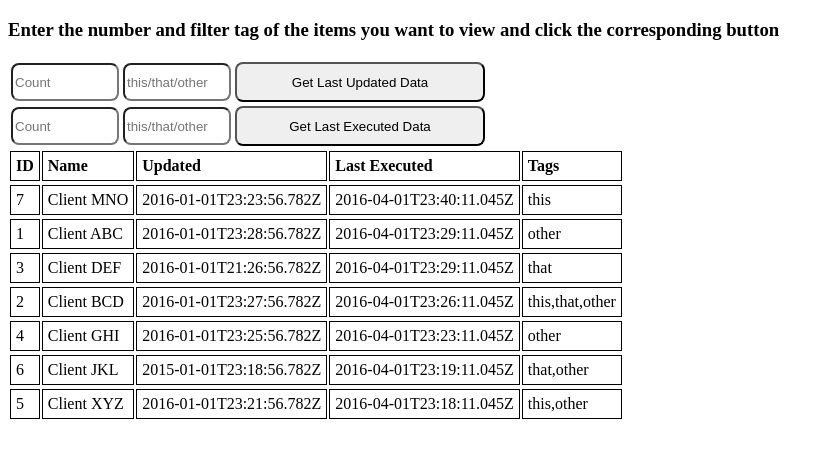
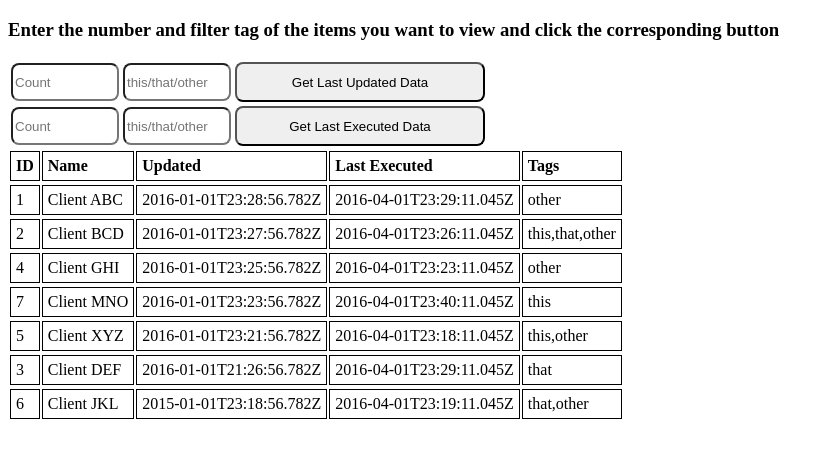
Before and after one commit to vishalarora176/Pubmatic-Assignment, a plain HTML site: page index.html in a window 1280 px wide. Both pictures are taken after a click on the button "Get Last Updated Data". Shown: the whole page, without its empty margins (0-832 px from the left). Drawn offline with Linux system fonts and the light colour scheme.

Commit message:
Assignment for Pubmatic

```diff
--- a/index.html
+++ b/index.html
@@ -41,14 +41,14 @@
         if(id == "LAST_UPDATED") {
             countInput = document.getElementById('lastUpdatedCountInput');
             tagInput = document.getElementById('lastUpdatedTagInput');
-//            service.getLastUpdatedData(countInput.value, tagInput.value);
+            service.getLastUpdatedData(countInput.value, tagInput.value);
         }
         else if(id == "LAST_EXECUTED") {
             countInput = document.getElementById('lastExecutedCountInput');
             tagInput = document.getElementById('lastExecutedTagInput');
+            service.getLastExecutedData(countInput.value, tagInput.value);
         }
 
-        service.getLastExecutedData(countInput.value, tagInput.value);
     }
 
     function populateUI(data) {
```
